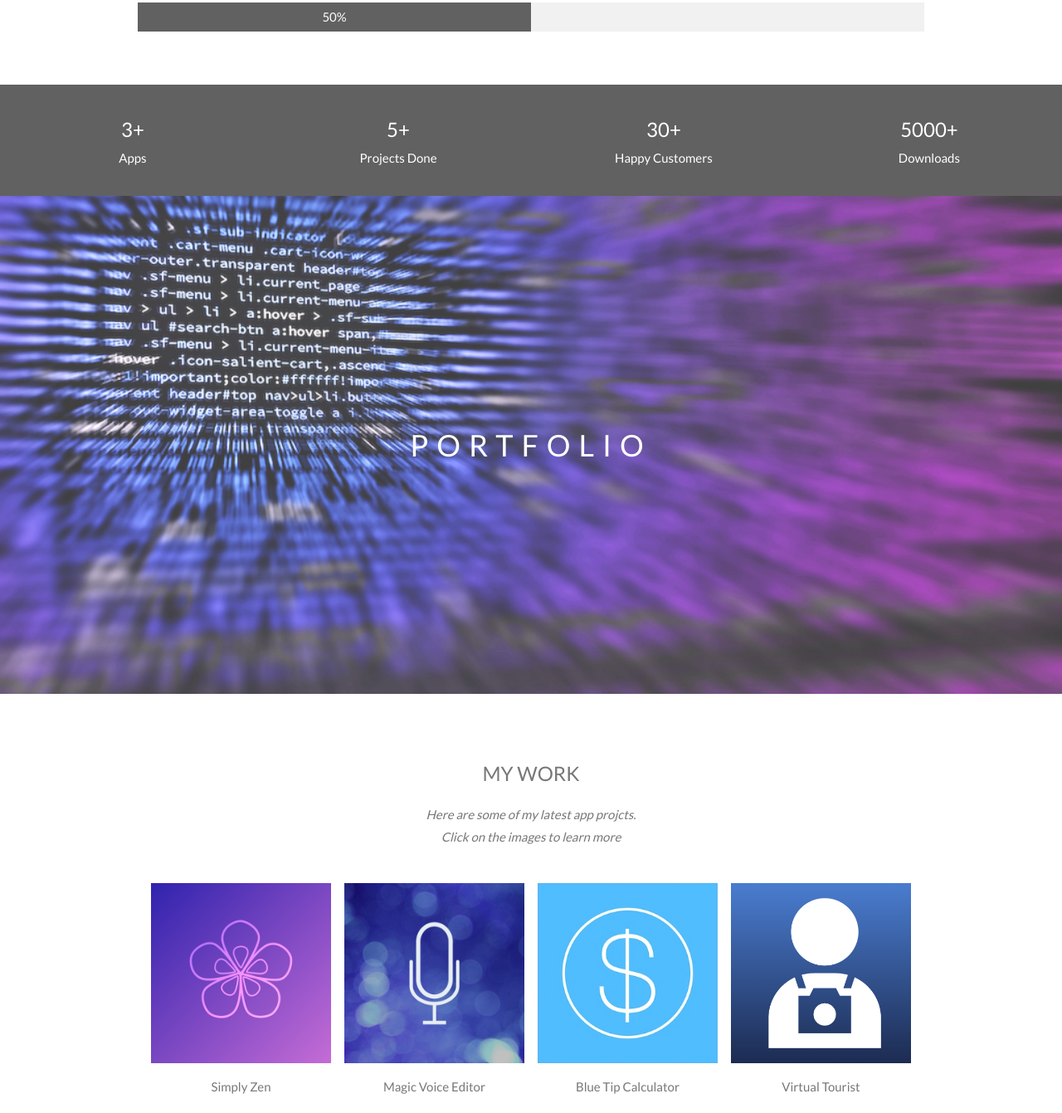
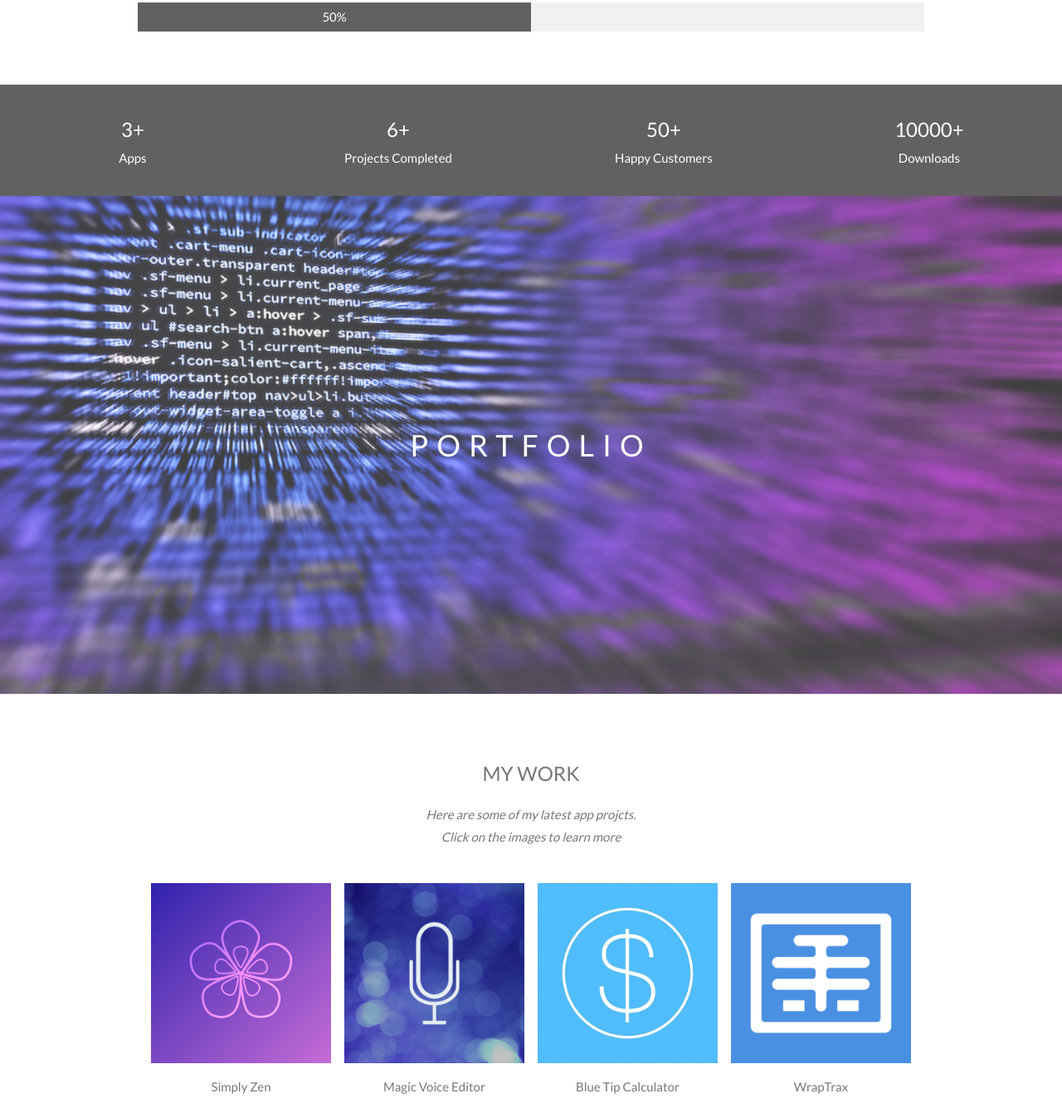
Before and after one commit to danpratt/BlauMagierWebsite, a plain HTML site: page public/index.html in a window 1280 px wide. Shown: the part 1871-3212 px from the top of the page at 83% size. Drawn offline with nearby package versions, Linux system fonts and the light colour scheme; some packages are replaced by stand-ins of ours.

Commit message:
feat: updated portfolio with wraptrax project

```diff
--- a/public/index.html
+++ b/public/index.html
@@ -153,15 +153,15 @@
     Apps
   </div>
   <div class="w3-quarter w3-section">
-    <span class="w3-xlarge">5+</span><br>
-    Projects Done
+    <span class="w3-xlarge">6+</span><br>
+    Projects Completed
   </div>
   <div class="w3-quarter w3-section">
-    <span class="w3-xlarge">30+</span><br>
+    <span class="w3-xlarge">50+</span><br>
     Happy Customers
   </div>
   <div class="w3-quarter w3-section">
-    <span class="w3-xlarge">5000+</span><br>
+    <span class="w3-xlarge">10000+</span><br>
     Downloads
   </div>
 </div>
@@ -196,8 +196,8 @@
     </div>
 
     <div class="w3-col m3">
-      <img src="images/virtual_tourist.png" style="width:100%" onclick="location.href='https://github.com/danpratt/Virtual-Tourist';" class="w3-hover-opacity" alt="Virtual Tourist">
-      <p>Virtual Tourist</p>
+      <img src="images/wraptrax.png" style="width:100%" onclick="location.href='https://wraptrax.com';" class="w3-hover-opacity" alt="WrapTrax">
+      <p>WrapTrax</p>
     </div>
   </div>
 </div>
```
Also changed, not shown: public/images/virtual_tourist.png (deleted), public/images/wraptrax.png (added).
